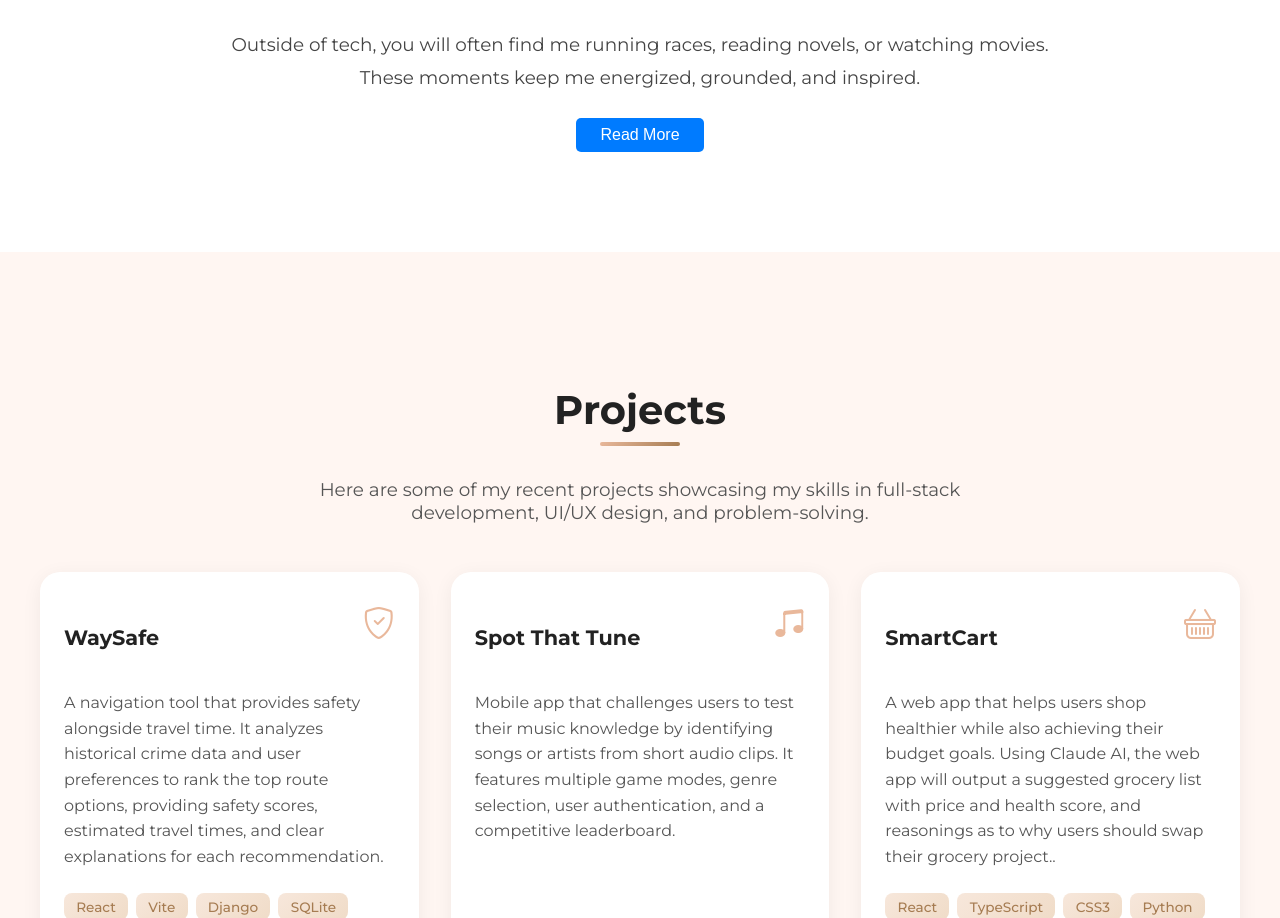
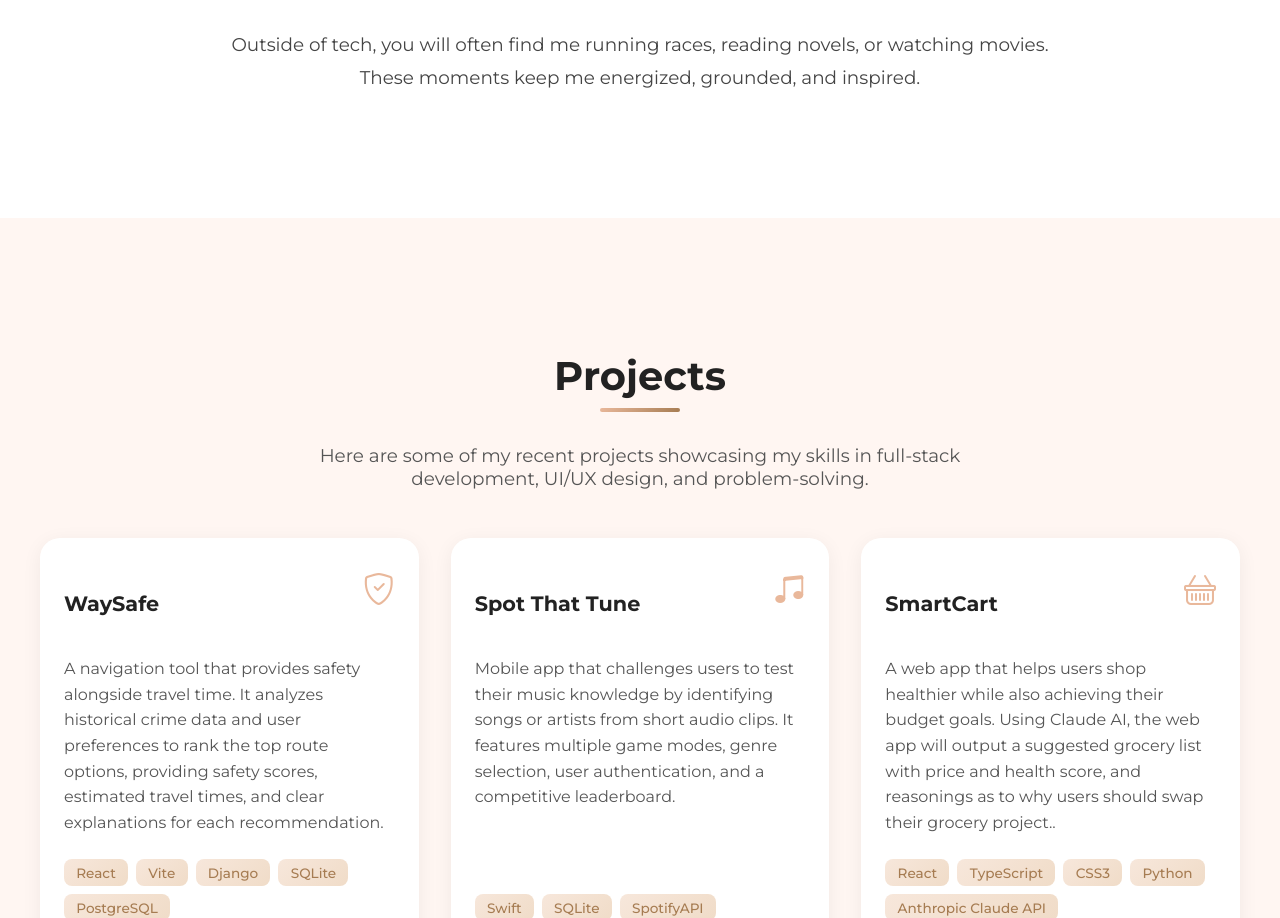
Before and after one commit to nicolelucas03/personal_website_redesign, a React (Create React App) app: page / in a window 1280 px wide. Shown: the part 1245-2163 px from the top of the page. Built offline with nearby package versions, Linux system fonts and the light colour scheme.

Commit message:
Fix button styling for "Read More" link in App component

```diff
--- a/src/App.js
+++ b/src/App.js
@@ -97,9 +97,9 @@ function App() {
         </p>
         <div style={{ marginTop: '1.5rem' }}>
           <Link to="/my-story" className="read-more-btn" style={{ textDecoration: 'none' }}>
-            <button style={{ padding: '0.5rem 1.5rem', fontSize: '1rem', borderRadius: '5px', border: 'none', background: '#007bff', color: '#fff', cursor: 'pointer' }}>
+            {/* <button style={{ padding: '0.5rem 1.5rem', fontSize: '1rem', borderRadius: '5px', border: 'none', background: '#007bff', color: '#fff', cursor: 'pointer' }}>
               Read More
-            </button>
+            </button> */}
           </Link>
         </div>
       </section>
```
